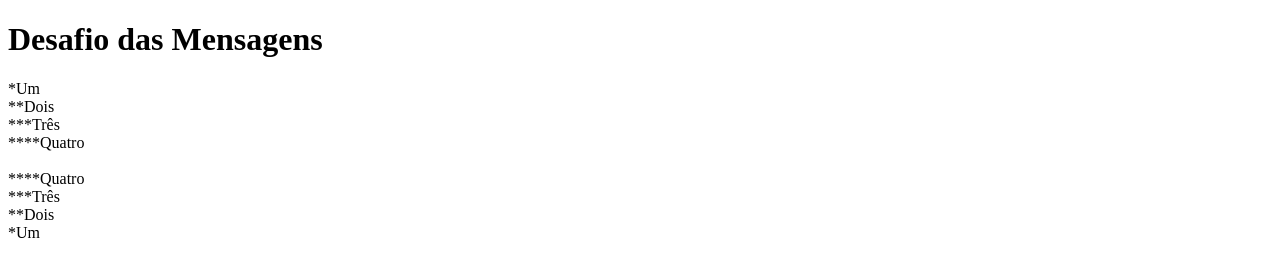
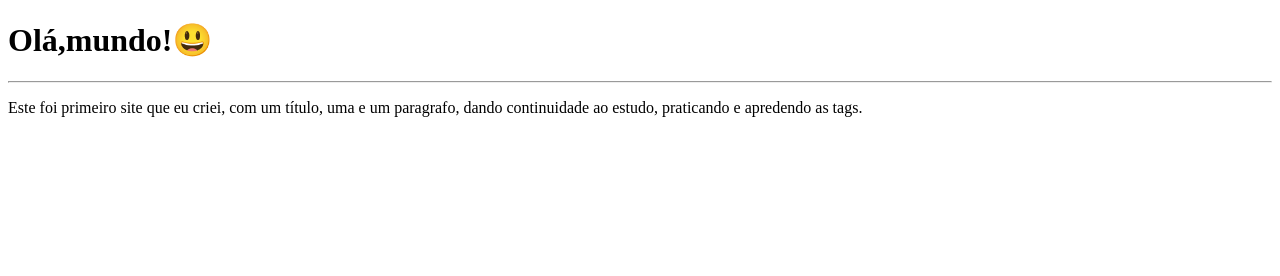
Before and after one commit to cptarqueiro/Estudo-HTML, a plain HTML site: page exercicios/ex001.html in a window 1280 px wide. Drawn offline with Linux system fonts and the light colour scheme.

Commit message:
Corrigindo conteúdo.

```diff
--- a/exercicios/ex001.html
+++ b/exercicios/ex001.html
@@ -1,22 +1,13 @@
 <!DOCTYPE html>
-    <html lang="pt-br">
+<html lang = "Pt-bt"
 <head>
     <meta charset="UTF-8">
-        <meta name="viewport" content="width=device-width, initial-scale=1.0">
-        <title>Exercicio 001</title>
+    <meta name="viewport" content="width=device-width,initial-scale=1.1">
+    <title>Página estudo</title>   <!--Titulo da página na guia-->
 </head>
 <body>
-        <h1>Desafio das Mensagens</h1>
-        <p>*Um<br>
-        **Dois<br>
-        ***Três<br>
-        ****Quatro<br>
-    <br>
-        ****Quatro<br>
-        ***Três<br>
-        **Dois<br>
-        *Um<br>
-        </p>
-
+    <h1>Olá,mundo!😃</h1>
+    <hr>
+    <P>Este foi primeiro site que eu criei, com um título, uma e um paragrafo, dando continuidade ao estudo, praticando e apredendo as tags.</P>
 </body>
 </html>
```
Lines whose indentation alone changed are shown as unchanged.
